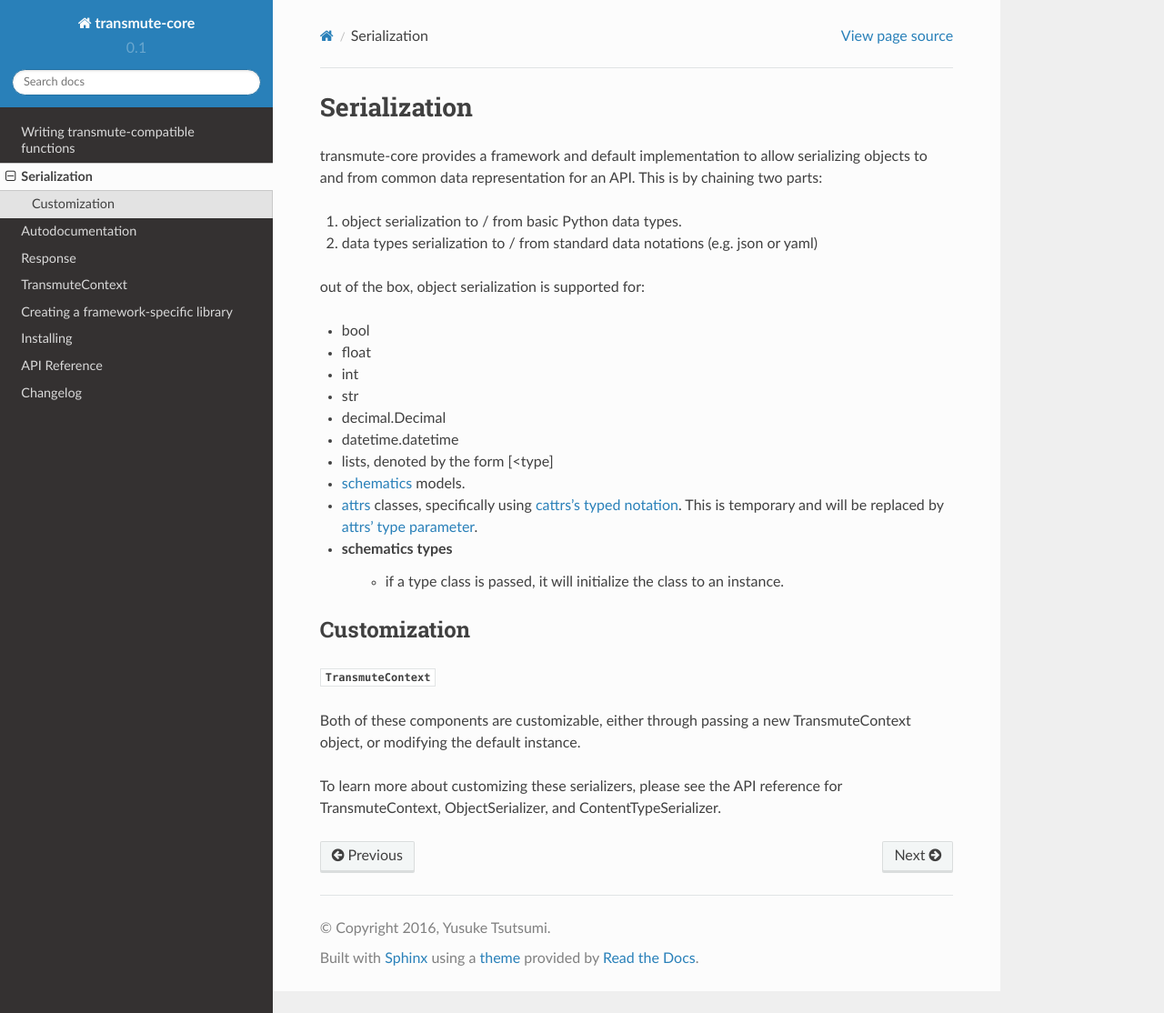
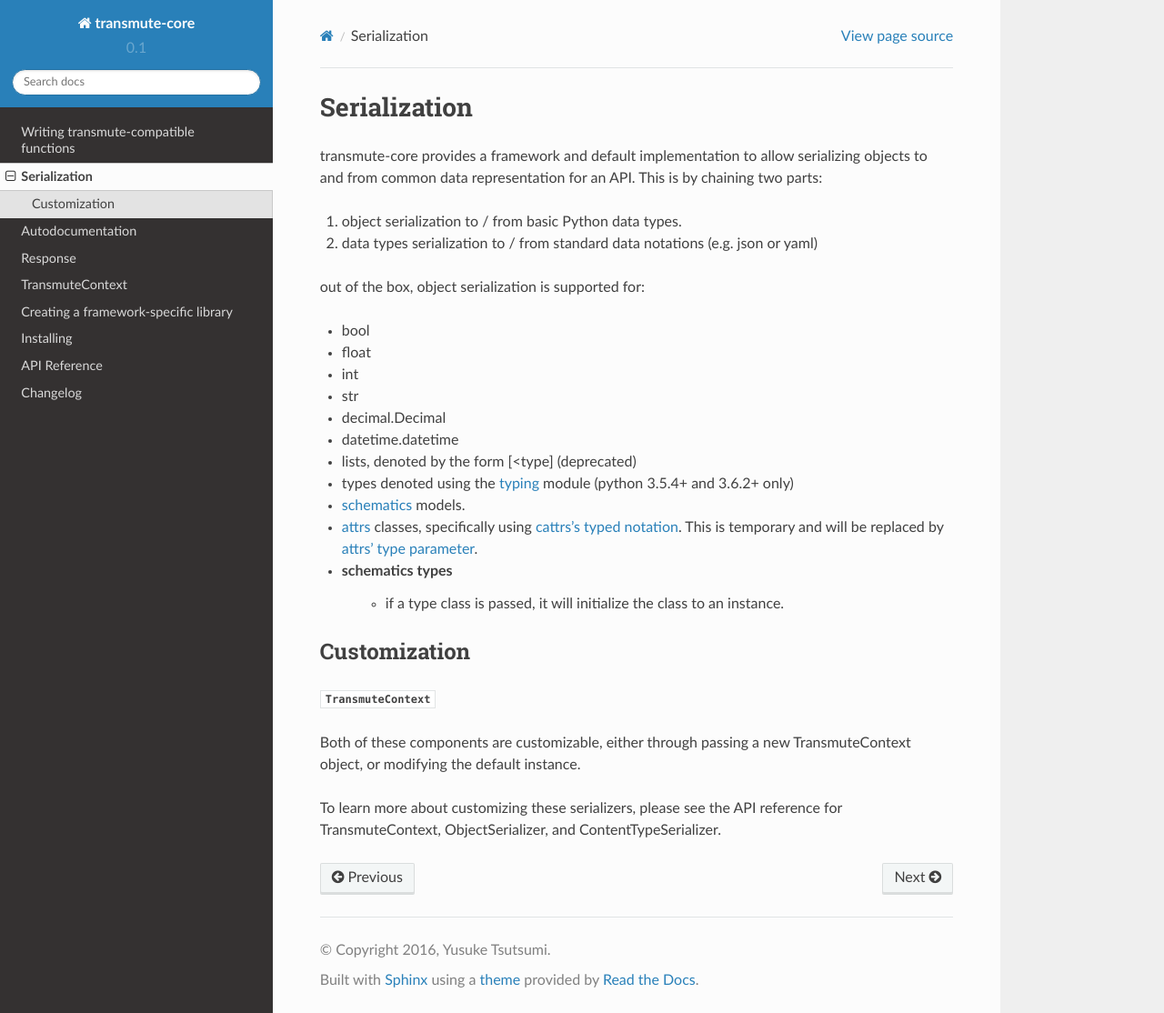
Before and after one commit to toumorokoshi/transmute-core, a Sphinx documentation site: the page built from docs/serialization.rst, in a window 1280 px wide and 1114 px high. Shown: the whole window at 91% size. Built offline with Sphinx 7.4.7 and the Read the Docs theme 2.0.0, drawn with Linux system fonts in a browser that asks for light colours.

Commit message:
minor: updating docs.

```diff
--- a/docs/serialization.rst
+++ b/docs/serialization.rst
@@ -19,7 +19,8 @@ out of the box, object serialization is supported for:
 * str
 * decimal.Decimal
 * datetime.datetime
-* lists, denoted by the form [<type]
+* lists, denoted by the form [<type] (deprecated)
+* types denoted using the `typing <https://docs.python.org/3/library/typing.html>`_ module (python 3.5.4+ and 3.6.2+ only)
 * `schematics <http://schematics.readthedocs.org/en/latest/>`_ models.
 * `attrs <http://www.attrs.org/en/stable/>`_ classes, specifically
   using `cattrs's typed notation
```
